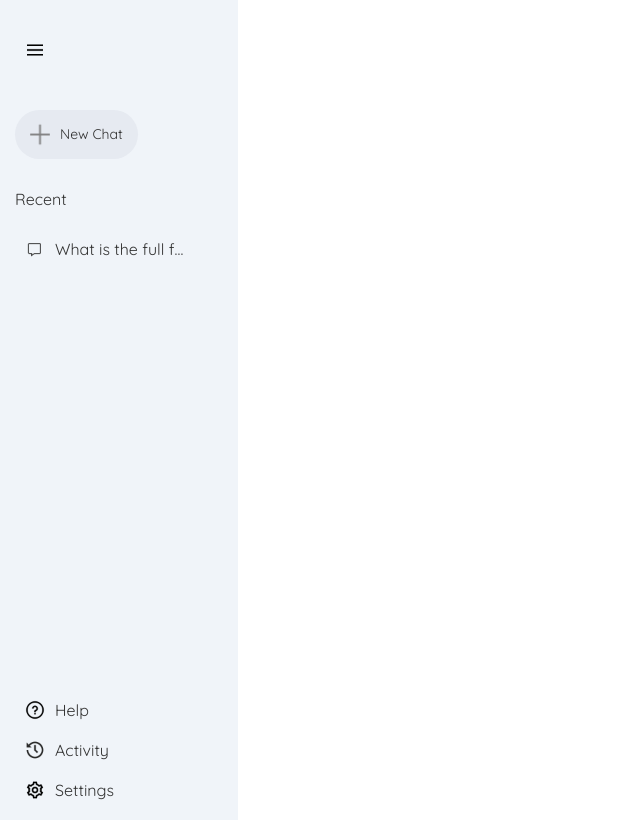
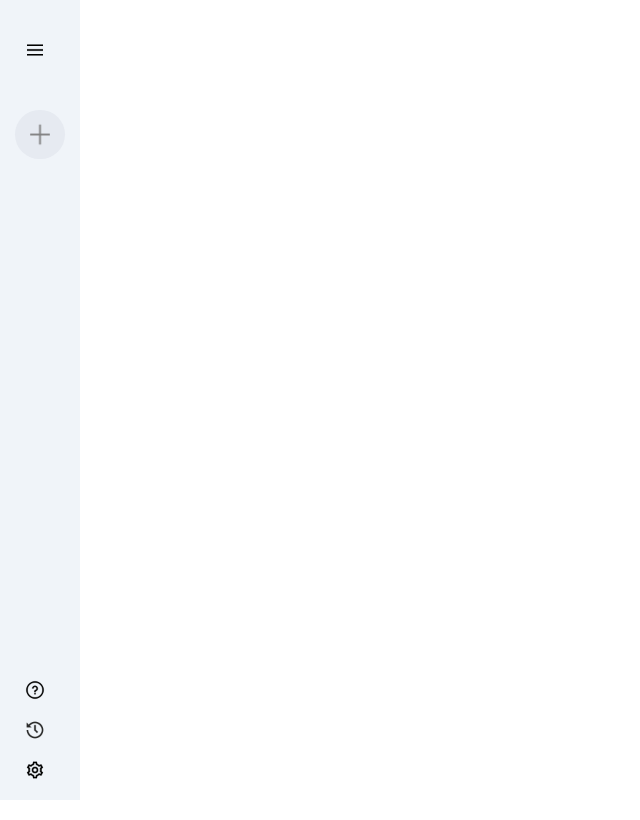
Before and after one commit to DanielDaCosta/firebase-chat-bot, a React (Create React App) app in the folder quantum-chat/: page / in a window 1280 px wide. Shown: the whole page, without its empty margins (0-640 px from the left). Built offline with nearby package versions, Linux system fonts and the light colour scheme.

Commit message:
Add Sidebar component

```diff
--- a/quantum-chat/src/components/Sidebar/Sidebar.tsx
+++ b/quantum-chat/src/components/Sidebar/Sidebar.tsx
@@ -1,17 +1,21 @@
-import React from "react";
+import React, { useState } from "react";
 import './Sidebar.css'
 import { assets } from '../../assets/assets'
 
 const Sidebar = () => {
+
+    const [extended, setExtended] = useState(false)
+
     return (
         <div className="sidebar">
             <div className="top">
 
-                <img className="menu" src={assets.menu_icon} alt=""/>
+                <img className="menu" src={assets.menu_icon} alt="" onClick={() => setExtended(!extended)}/>
                 <div className="new-chat">
-                    <img src={assets.plus_icon} alt="" />
-                    <p>New Chat</p>
+                    <img src={assets.plus_icon} alt=""/>
+                    {extended ? <p>New Chat</p> : null}
                 </div>
+                {extended?
                 <div className="recent">
                     <p className="recent-title">Recent</p>
                     <div className="recent-entry">
@@ -19,19 +23,20 @@
                         <p>What is the full f...</p>
                     </div>
                 </div>
+                : null}
             </div>
             <div className="bottom">
                 <div className="bottom-item recent-entry">
                     <img src={assets.question_icon} alt="" />
-                    <p>Help</p>
+                    {extended ? <p>Help</p>: null}
                 </div>
                 <div className="bottom-item recent-entry">
                     <img src={assets.history_icon} alt="" />
-                    <p>Activity</p>
+                    {extended ?<p>Activity</p> : null }
                 </div>
                 <div className="bottom-item recent-entry">
                     <img src={assets.setting_icon} alt="" />
-                    <p>Settings</p>
+                    {extended ? <p>Settings</p>:null}
                 </div>
             </div>
 
--- a/quantum-chat/src/index.css
+++ b/quantum-chat/src/index.css
@@ -1,12 +1,27 @@
-@import url('https://fonts.googleapis.com/css2?family=Quicksand:wght@300;400;500;600;700&display=swap');
+@import url('https://fonts.googleapis.com/css2?family=Outfit:wght@100..900&display=swap');
+
+
+
+* {
+  padding: 0;
+  margin: 0;
+  box-sizing: border-box;
+  font-family: "Outfit";
+}
+
+#root {
+  min-height: 100vh;
+  display: flex;
+}
+
 
 /* base styles */
 /* base styles */
-* {
+/* * {
   margin: 0;
   font-family: "Quicksand";
   color: #333;
-}
+} */
 .navbar {
   padding: 20px;
   display: flex;
```
